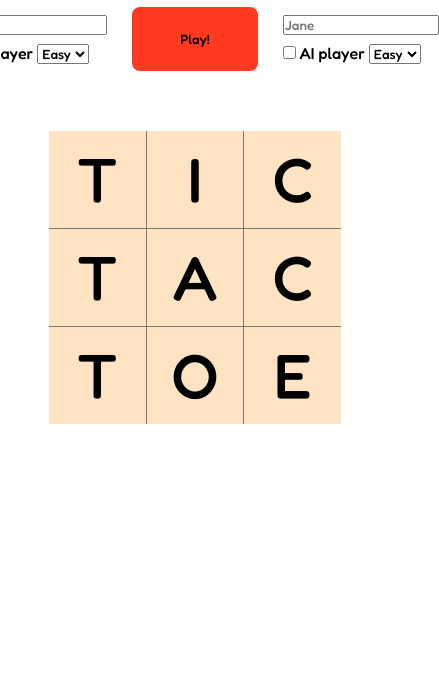
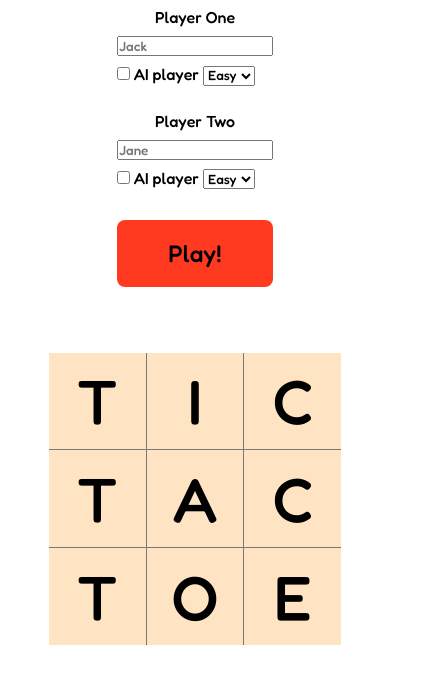
Before and after one commit to Jgvan/tic-tac-toe, a plain HTML site: page index.html in a window 390 px wide. Shown: the part 80-762 px from the top of the page, 439 px wide, since content can reach past the window. Drawn offline with Linux system fonts and the light colour scheme.

Commit message:
Improve player controls on mobile. Change so player does not see marker when hovering over squares during AI's turn

```diff
--- a/index.html
+++ b/index.html
@@ -19,7 +19,8 @@
     </div>
     <div class="main">
         <div class="controls">
-            <div class="player-control">
+            <div class="player-control first">
+                <p>Player One</p>
                 <input type="text" name="player-one" id="player-one" placeholder="Jack">
                 <p>
                     <input type="checkbox" name="ai-one" id="ai-one">
@@ -29,10 +30,12 @@
                         <option value="hard">Hard</option>
                     </select>
                 </p>
+            </div>
 
-            </div>
             <button class="disabled" id="play">Play!</button>
-            <div class="player-control">
+
+            <div class="player-control second">
+                <p>Player Two</p>
                 <input type="text" name="player-two" id="player-two" placeholder="Jane">
                 <p>
                     <input type="checkbox" name="ai-two" id="ai-two">
--- a/script.js
+++ b/script.js
@@ -174,9 +174,22 @@ const displayController = (() => {
         return players;
     }
 
+    //Add or remove hover class to squares
+    const setHoverClass = enable => {
+        let squares = document.querySelectorAll(".square")
+        squares.forEach(square => {
+            if(enable === true && square.classList.contains("unselected")){
+                square.classList.add("hover");
+            }
+            else {
+                square.classList.remove("hover");
+            }
+        });
+    }
+
     return {
         toggleSquareSelection, resetGrid, addGridEventListener, removeGridEventListener, setGameText,
-        displayWinningSquares, placeAIMarker, createPlayers, togglePlayButton
+        displayWinningSquares, placeAIMarker, createPlayers, togglePlayButton, setHoverClass
     }
 })();
 
@@ -202,6 +215,7 @@ const playerController = (() => {
             activePlayer = playerOne;
         }
         if (activePlayer.getIsAI()) {
+            displayController.setHoverClass(false);
             if (!gameController.getGameStatus()) return;
             displayController.removeGridEventListener();
             displayController.toggleSquareSelection(activePlayer.getMarker());
@@ -214,8 +228,9 @@ const playerController = (() => {
                 }
                 if (!gameController.getGameStatus()) return;
                 displayController.addGridEventListener();
-            }, 300);
+            }, 3000);
         }
+        else displayController.setHoverClass(true);
         if (gameController.getGameStatus()) { displayController.toggleSquareSelection(activePlayer.getMarker()); }
     }
 
--- a/styles.css
+++ b/styles.css
@@ -21,6 +21,49 @@
     .winner {
         font-size: 20vw;
     }
+
+    .controls {
+        display: grid;
+        grid-template-columns: 1fr 1fr;
+        grid-template-rows: 1fr 1fr;
+        margin: 10px;
+        gap: 25px;
+        align-items: center;
+        justify-content: center;
+    }
+
+    #play {
+        grid-column: 1/3;
+        grid-row: 2;
+    }
+}
+
+/* Tiny screen */
+
+@media only screen and (max-width: 400px) {
+
+    .controls {
+        display: grid;
+        grid-template-rows: 1fr 1fr 1fr;
+        grid-template-columns: 1fr;
+        margin: 10px;
+        gap: 25px;
+        align-items: center;
+        justify-content: center;
+    }
+
+    .first {
+        grid-row: 1/2;
+    }
+
+    .second {
+        grid-row: 2/3;
+    }
+
+    #play {
+        grid-row: 3/4;
+        grid-column: 1;
+    }
 }
 
 /* Desktop style */
@@ -39,6 +82,13 @@
     .winner {
         font-size: 8vw;
     }
+
+    .controls {
+        display: flex;
+        margin: 10px;
+        gap: 25px;
+        align-items: center;
+    }
 }
 
 .header h1 {
@@ -50,8 +100,9 @@
 
 .main button {
     border: none;
+    font-size: 1.5rem;
     background-color: rgb(255, 58, 32);
-    padding: 1.5rem 3rem 1.5rem 3rem;
+    padding: 1.2rem 2.5rem 1.2rem 2.5rem;
     border-radius: 8px;
     cursor: pointer;
 }
@@ -62,15 +113,13 @@
     align-items: center;
 }
 
-.controls {
-    display: flex;
-    margin: 10px;
-    gap: 25px;
-    align-items: center;
+#player-one, #player-two {
+    margin-bottom: 8px;
 }
 
-#player-one, #player-two {
+.player-control p:first-child {
     margin-bottom: 8px;
+    text-align: center;
 }
 
 .game-grid, button {
@@ -96,11 +145,11 @@
     justify-content: center;
 }
 
-.square.unselected{
+.square.unselected, .hover{
     color: rgba(0, 0, 0, 0);
 }
 
-.square.unselected:hover {
+.hover:hover {
     color: rgba(0, 0, 0, 0.2);
 }
 
```
